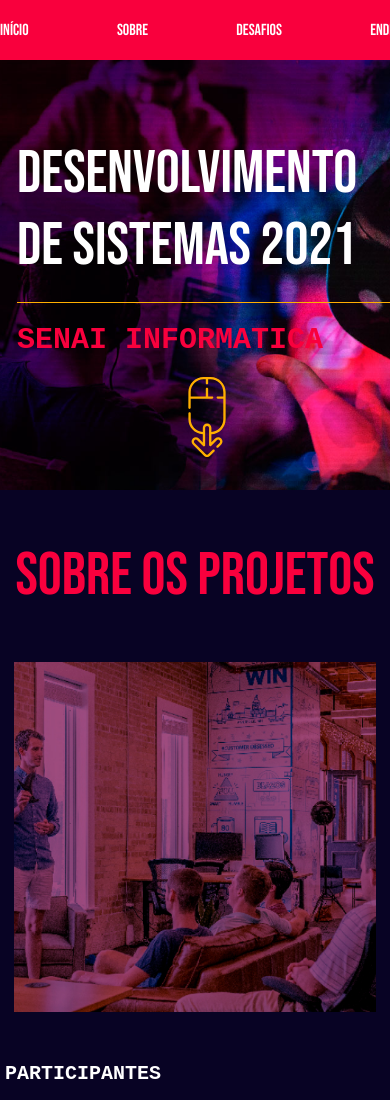
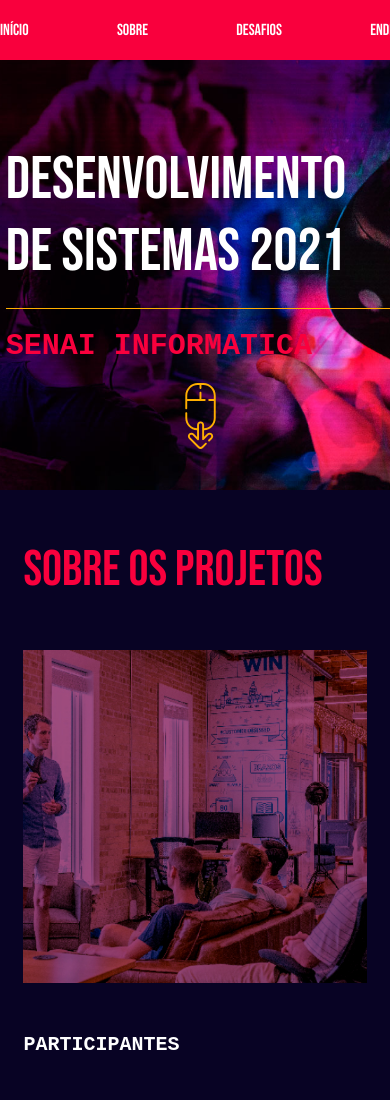
Before and after one commit to PedroLCamara/LandingPageSenai, a plain HTML site: page Landing page/index.html in a window 390 px wide. Shown: the top 1100 px of the page. Drawn offline with nearby package versions, Linux system fonts and the light colour scheme.

Commit message:
responsividade_banner_sobre_3

```diff
--- a/Landing page/style.css
+++ b/Landing page/style.css
@@ -236,31 +236,35 @@ footer span{
     }
     .box_conteudo_banner{
         flex-direction: column;
-        top: 20vw;
-        left: 2vh;
+        top: 10vh;
+        left: 3vw;
         justify-content: center;
         align-items: center;
+        margin: 0 40px;
+        right: 0vw;
     }
     h1{
         font-size: 60px;
-        width: 380px;
+        width: 100vw;
         text-justify: auto;
         padding-bottom: 20px;
     }
     .box_conteudo_banner span{
         font-size: 30px;
-        width: 380px;
-        margin: 20px 0px;
+        width: 100vw;
+        margin: 20px;
     }
     .box_conteudo_banner img{
-        width: 80px;
-        height:80px;
+        width: 8vw;
+        height: auto;
+        margin-bottom: 40px;
     }
     .container_sobre{
         display: flex;
         flex-direction: column;
         align-items: center;
         padding-top: 0px;
+        padding-bottom: 30px;
     }
     .sobre_container{
         display: flex;
@@ -275,27 +279,27 @@ footer span{
         align-items: center;
     }
     .sobre_container img{
-        width: 86%;
-        height: 80%;
+        width: 88vw;
     }
     .sobre_container h2{
-        font-size: 60px;
+        width: 88vw;
+        font-size: 50px;
         margin: 50px 0;
     }
     .box_conteudo_sobre h3{
-        width: 380px;
+        width: 88vw;
         font-size: 30px;
         height: auto;
     }
     .box_conteudo_sobre span{
-        width: 380px;
+        width: 88vw;
         font-size: 20px;
     }
     .box_conteudo_sobre p{
-        width: 380px;
+        width: 88vw;
         font-size: 16px;
         text-align: justify;
-        margin-bottom: 50px;
+        height: auto;
     }
     .sobre{
         padding-top: 50px;
```
